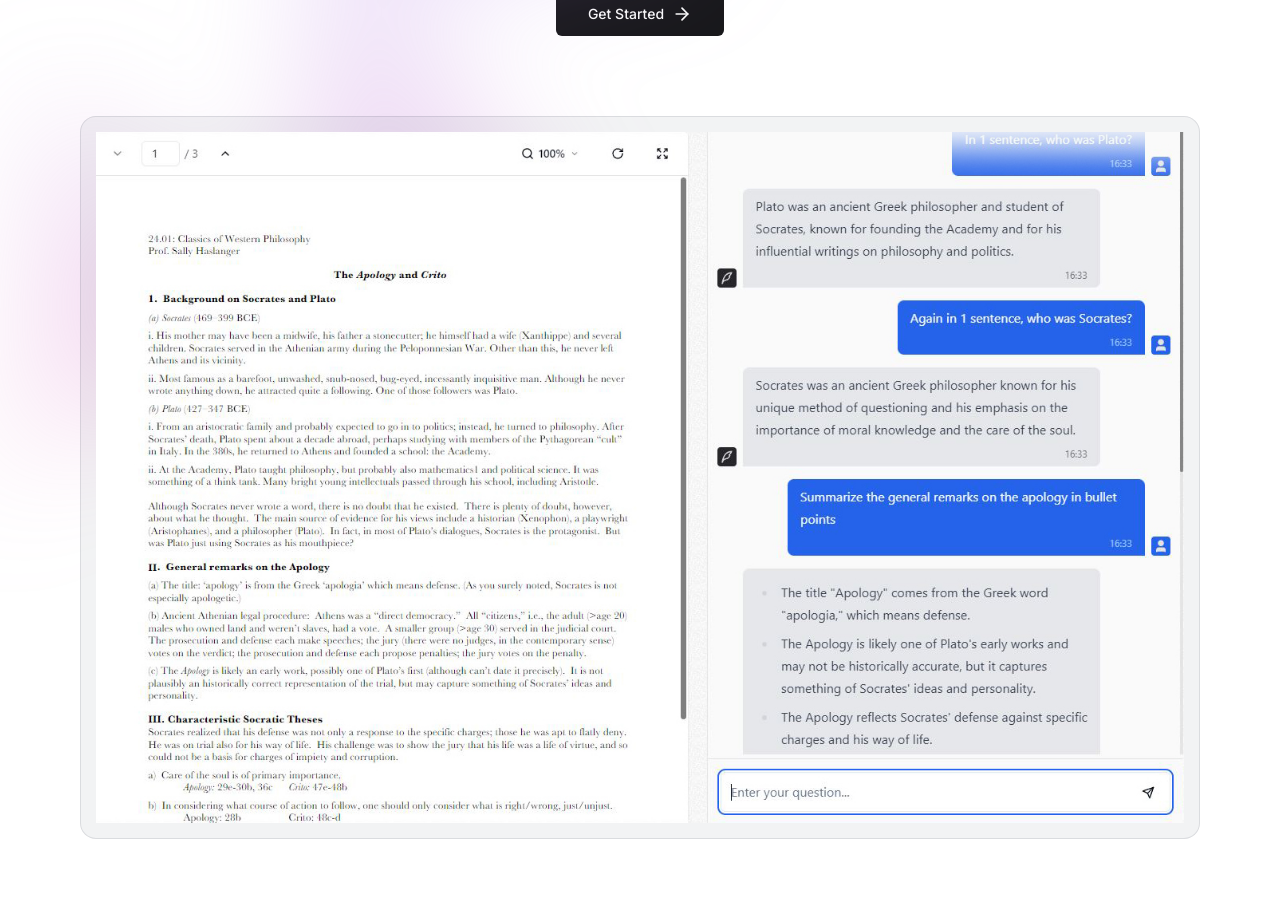
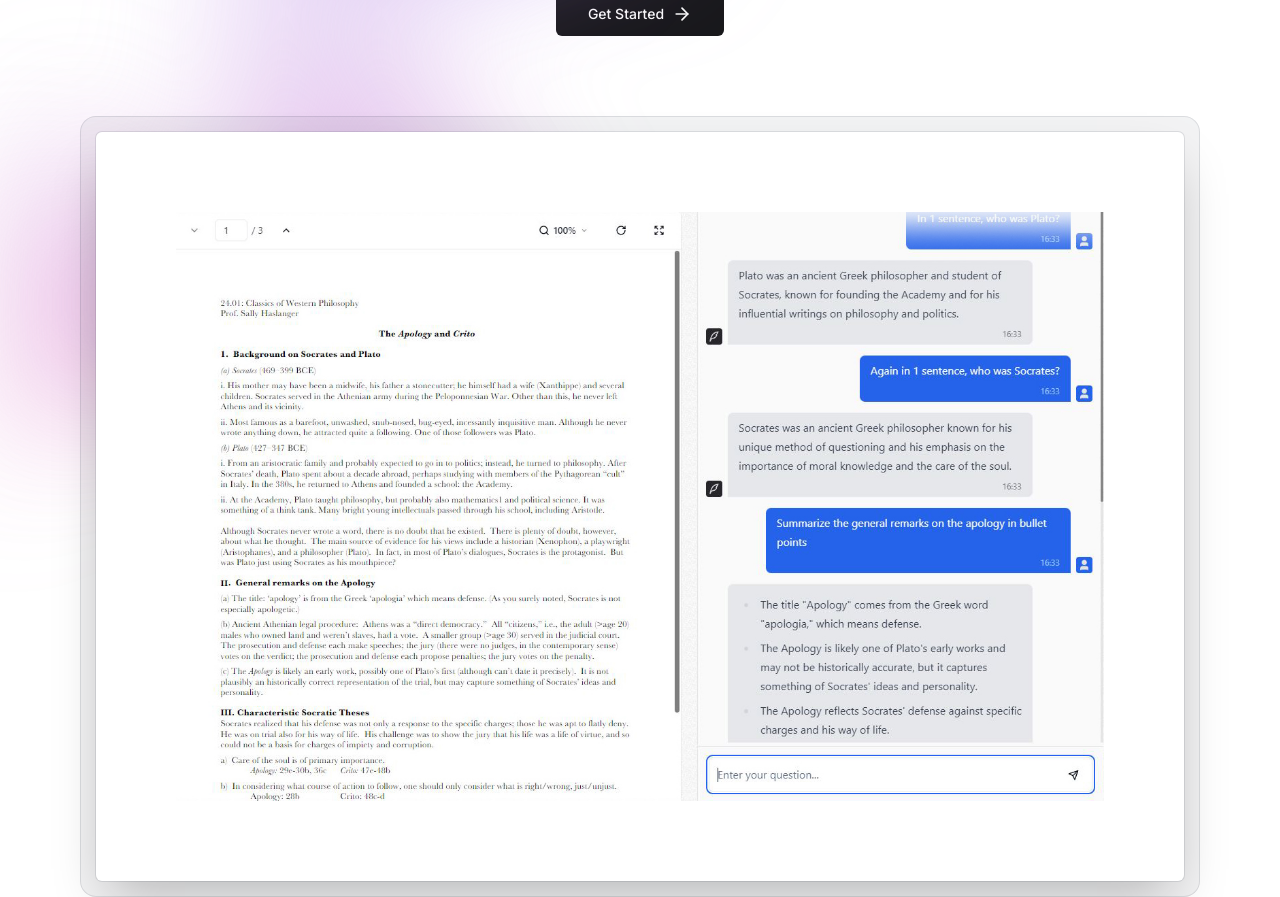
Before and after one commit to Vaibhav-kesarwani/Quill, a Next.js app: page / in a window 1280 px wide. Shown: the part 462-1359 px from the top of the page. Before the commit the page ends 1301 px from the top, so only its background shows below. Built offline with nearby package versions, Linux system fonts and the light colour scheme.

Commit message:
added some gradient and images

```diff
--- a/src/app/page.tsx
+++ b/src/app/page.tsx
@@ -58,10 +58,25 @@ export default function Home() {
                     src="/dashboard-preview.jpg"
                     width={1364}
                     height={866}
+                    quality={100}
+                    className="rounded-md bg-white p-2 sm:p-8 md:p-20 shadow-2xl ring-1 ring-gray-900/10"
                   />
                 </div>
               </div>
             </div>
+          </div>
+
+          <div
+            aria-hidden="true"
+            className="pointer-events-none absolute inset-x-0 -top-40 -z-10 transform-gpu overflow-hidden blur-3xl sm:-top-80"
+          >
+            <div
+              style={{
+                clipPath:
+                  "polygon(74.1% 44.1%, 100% 61.6%, 97.5% 26.9%, 85.5% 0.1%, 80.7% 2%, 72.5% 32.5%, 60.2% 62.4%, 52.4% 68.1%, 47.5% 58.3%, 45.2% 34.5%, 27.5% 76.7%, 0.1% 64.9%, 17.9% 100%, 27.6% 76.8%, 76.1% 97.7%, 74.1% 44.1%)",
+              }}
+              className="relative left-[calc(50%-13rem)] aspect-[1155/678] w-[36.125rem] -translate-x-1/2 rotate-[-30deg] bg-gradient-to-tr from-[#ff80b5] to-[#9089fc] opacity-30 sm:left-[calc(50%-36rem)] sm:w-[72.1875rem]"
+            />
           </div>
         </div>
       </div>
```
